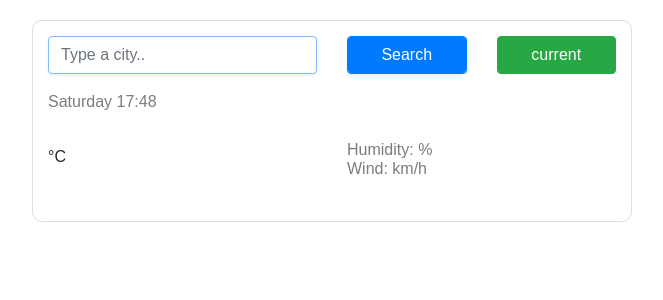
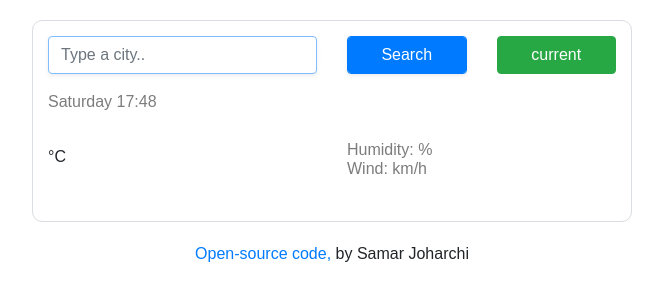
Before and after one commit to imsamar/GitHub-Hosting, a plain HTML site: page index.html in a window 1280 px wide. Shown: the whole page, without its empty margins (308-971 px from the left). Drawn offline with nearby package versions, Linux system fonts and the light colour scheme; no server answers.

Commit message:
added link

```diff
--- a/index.html
+++ b/index.html
@@ -69,6 +69,12 @@
           </div>
         </div>
       </div>
+      <div class="link">
+        <a href="https://stellular-figolla-a88a5d.netlify.app"
+          >Open-source code,</a
+        >
+        by Samar Joharchi
+      </div>
     </div>
     <script src="src/index.js"></script>
   </body>
--- a/src/styles.css
+++ b/src/styles.css
@@ -53,3 +53,6 @@ li {
 .search-form {
   margin-bottom: 20px;
 }
+.link {
+  text-align: center;
+}
```
